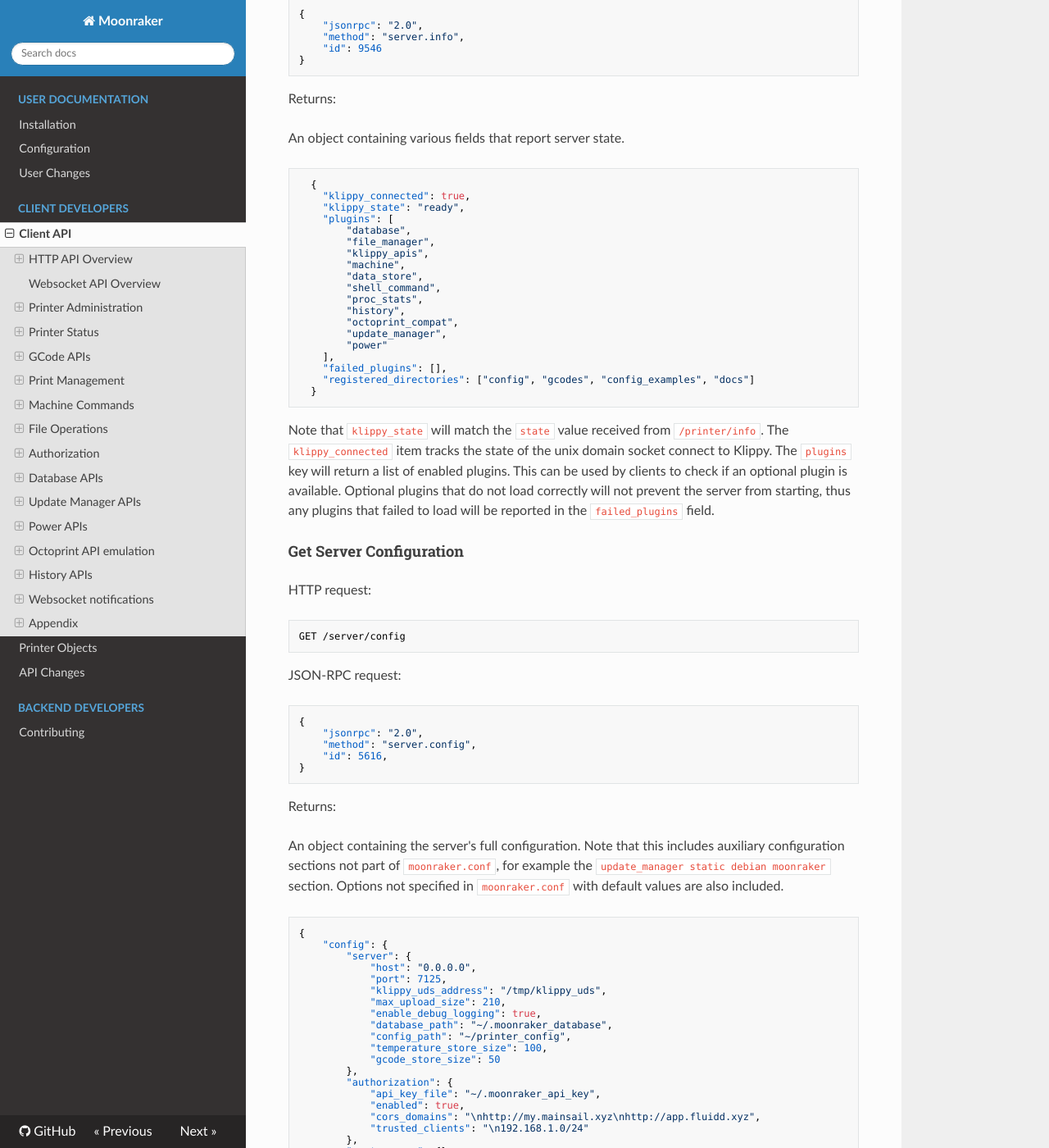
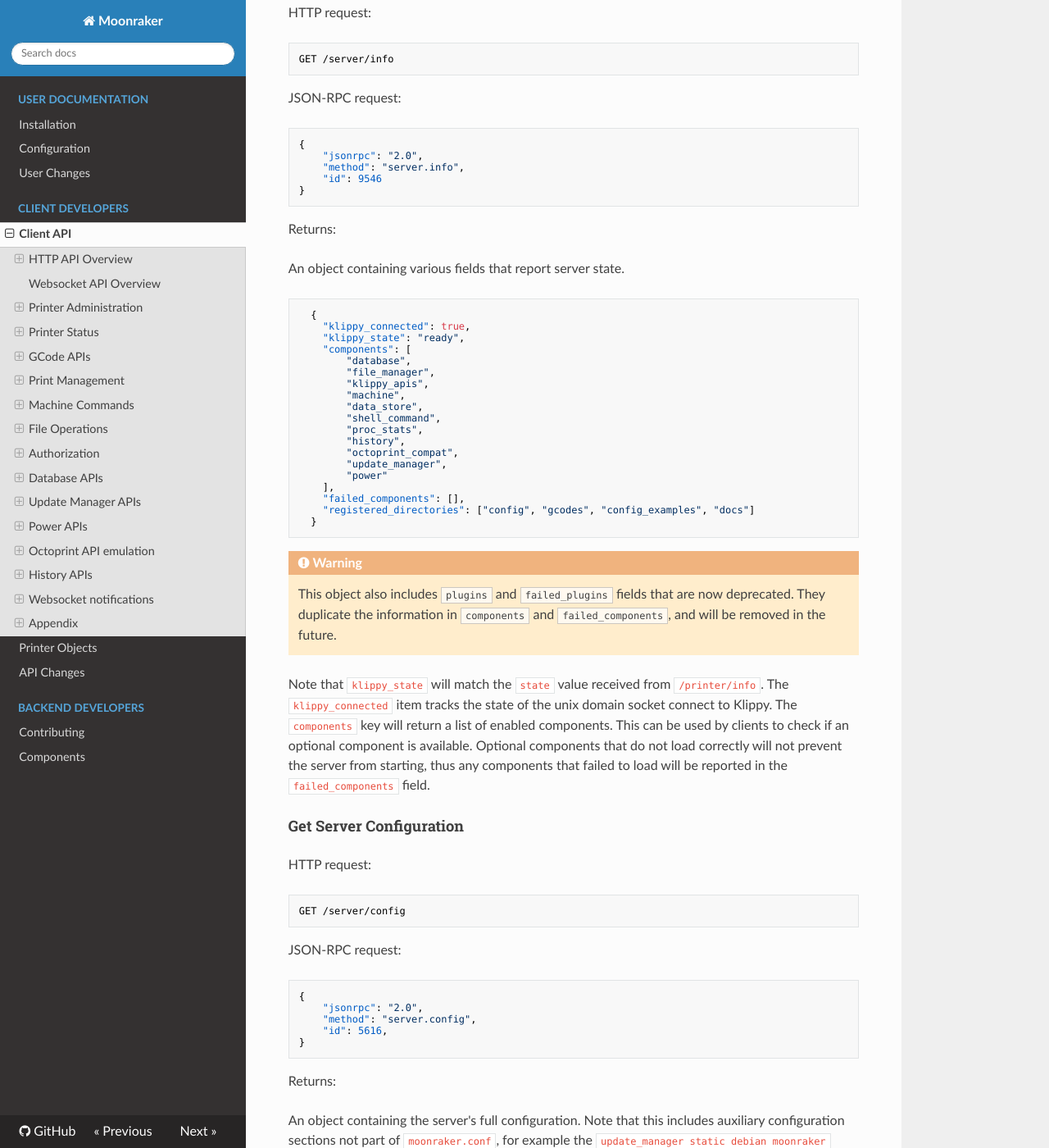
Before and after one commit to Marirossibn/moonraker, an MkDocs documentation site: the page built from docs/web_api.md, in a window 1280 px wide and 1400 px high, scrolled down 7666 px. Shown: the whole window at 82% size. Built offline with MkDocs 1.6.1, drawn with Linux system fonts in a browser that asks for light colours; nearby versions of some CDN libraries; some of the changed text lies outside the part shown.

Commit message:
docs:  remove references to plugins and create components.md
Replace various notes with admonitions.

Signed-off-by:  Eric Callahan <arksine.code@gmail.com>

````diff
--- a/docs/web_api.md
+++ b/docs/web_api.md
@@ -253,7 +253,8 @@ JSON-RPC request:
     "id": 4654
 }
 ```
-**Note: A `null` value will fetch all available attributes for its key.
+!!! note
+    A `null` value will fetch all available attributes for its key.
 
 Returns:
 
@@ -289,11 +290,12 @@ HTTP request:
 ```http
 POST /printer/objects/subscribe?connection_id=123456789&gcode_move&extruder`
 ```
-**Note:  The HTTP API requires that a `connection_id` is passed via the query
-string or as part of the form.   This should be the
-[ID reported](#get-websocket-id) from a currently connected websocket. A
-request that includes only the `connection_id` argument will cancel the
-subscription on the specified websocket.**
+!!! note
+    The HTTP API requires that a `connection_id` is passed via the query
+    string or as part of the form.   This should be the
+    [ID reported](#get-websocket-id) from a currently connected websocket. A
+    request that includes only the `connection_id` argument will cancel the
+    subscription on the specified websocket.
 
 JSON-RPC request:
 ```json
@@ -309,8 +311,9 @@ JSON-RPC request:
     "id": 5434
 }
 ```
-**Note: If `objects` is set to an empty object then the subscription will
-be cancelled.**
+!!! note
+    If `objects` is set to an empty object then the subscription will
+    be cancelled.
 
 Returns:
 
@@ -392,7 +395,7 @@ An object containing various fields that report server state.
   {
     "klippy_connected": true,
     "klippy_state": "ready",
-    "plugins": [
+    "components": [
         "database",
         "file_manager",
         "klippy_apis",
@@ -405,17 +408,22 @@ An object containing various fields that report server state.
         "update_manager",
         "power"
     ],
-    "failed_plugins": [],
+    "failed_components": [],
     "registered_directories": ["config", "gcodes", "config_examples", "docs"]
   }
 ```
+!!! warning
+    This object also includes `plugins` and `failed_plugins` fields that
+    are now deprecated.  They duplicate the information in
+    `components` and `failed_components`, and will be removed in the future.
+
 Note that `klippy_state` will match the `state` value received from
 `/printer/info`. The `klippy_connected` item tracks the state of the
-unix domain socket connect to Klippy. The `plugins` key will return a list of
-enabled plugins.  This can be used by clients to check if an optional
-plugin is available.  Optional plugins that do not load correctly will not
-prevent the server from starting, thus any plugins that failed to load will be
-reported in the `failed_plugins` field.
+unix domain socket connect to Klippy. The `components` key will return a list
+of enabled components.  This can be used by clients to check if an optional
+component is available.  Optional components that do not load correctly will
+not prevent the server from starting, thus any components that failed to load
+will be reported in the `failed_components` field.
 
 #### Get Server Configuration
 HTTP request:
@@ -1093,13 +1102,15 @@ modified time, and size.
     "filename": "3DBenchy_0.15mm_PLA_MK3S_2h6m.gcode"
 }
 ```
-**Note: The `print_start_time` and `job_id` fields are initialized to
-`null`.  They will be updated for each print job if the user has the
-`[history]` plugin configured**
-
-**Note: The `data` field for each thumbnail is deprecated and will be removed
-in a future release.  Clients should retrieve the png directly using the
-`relative_path` field.**
+!!! note
+    The `print_start_time` and `job_id` fields are initialized to
+    `null`.  They will be updated for each print job if the user has the
+    `[history]` component configured
+
+!!! warning
+    The `data` field for each thumbnail is deprecated and will be removed
+    in a future release.  Clients should retrieve the png directly using the
+    `relative_path` field.
 
 #### Get directory information
 Returns a list of files and subdirectories given a supplied path.
@@ -1223,8 +1234,9 @@ JSON-RPC request:
     "id": 6545
 }
 ```
-**Note: If the specified directory contains files then the delete request
-will fail unless the `force` argument is set to `true`.**
+!!! warning
+    If the specified directory contains files then the delete request
+    will fail unless the `force` argument is set to `true`.
 
 Returns:
 
@@ -1467,9 +1479,10 @@ as an array of strings, where each string references a nested field.
 This is useful for scenarios where your namespace contains keys that include
 a "." character.
 
-**Note: Moonraker reserves the `moonraker`, `gcode_metadata`, and `history`
-namespaces. Clients may read from these namespaces but they may not modify
-them.**
+!!! note
+    Moonraker reserves the `moonraker`, `gcode_metadata`, and `history`
+    namespaces. Clients may read from these namespaces but they may not
+    modify them.
 
 For example, assume the following object is stored in the "superclient"
 namespace:
@@ -1639,7 +1653,7 @@ deleted item.
 ```
 
 ### Update Manager APIs
-The following endpoints are available when the `[update_manager]` plugin has
+The following endpoints are available when the `[update_manager]` component has
 been configured:
 
 #### Get update status
@@ -1887,7 +1901,7 @@ Returns:
 `ok` when complete
 
 ### Power APIs
-The APIs below are available when the `[power]` plugin has been configured.
+The APIs below are available when the `[power]` component has been configured.
 
 #### Get Device List
 HTTP request:
@@ -2240,7 +2254,7 @@ An object containing simulates Octoprint Printer profile
 ```
 
 ### History APIs
-The APIs below are avilable when the `[history]` plugin has been configured.
+The APIs below are avilable when the `[history]` component has been configured.
 
 #### Get job list
 HTTP request:
--- a/mkdocs.yml
+++ b/mkdocs.yml
@@ -11,9 +11,11 @@ nav:
         - API Changes: api_changes.md
     - 'Backend Developers':
         - Contributing: contributing.md
+        - Components: components.md
 theme:
     name: readthedocs
 plugins:
     - search
 markdown_extensions:
     - codehilite
+    - admonition
````
Also changed, not shown: other parts of docs/web_api.md (+22 -19 lines), docs/components.md (added, +304 -0 lines), docs/index.md (+5 -3 lines), docs/installation.md (+4 -3 lines), docs/plugins.md (deleted, +0 -3 lines), docs/printer_objects.md (+20 -14 lines).
